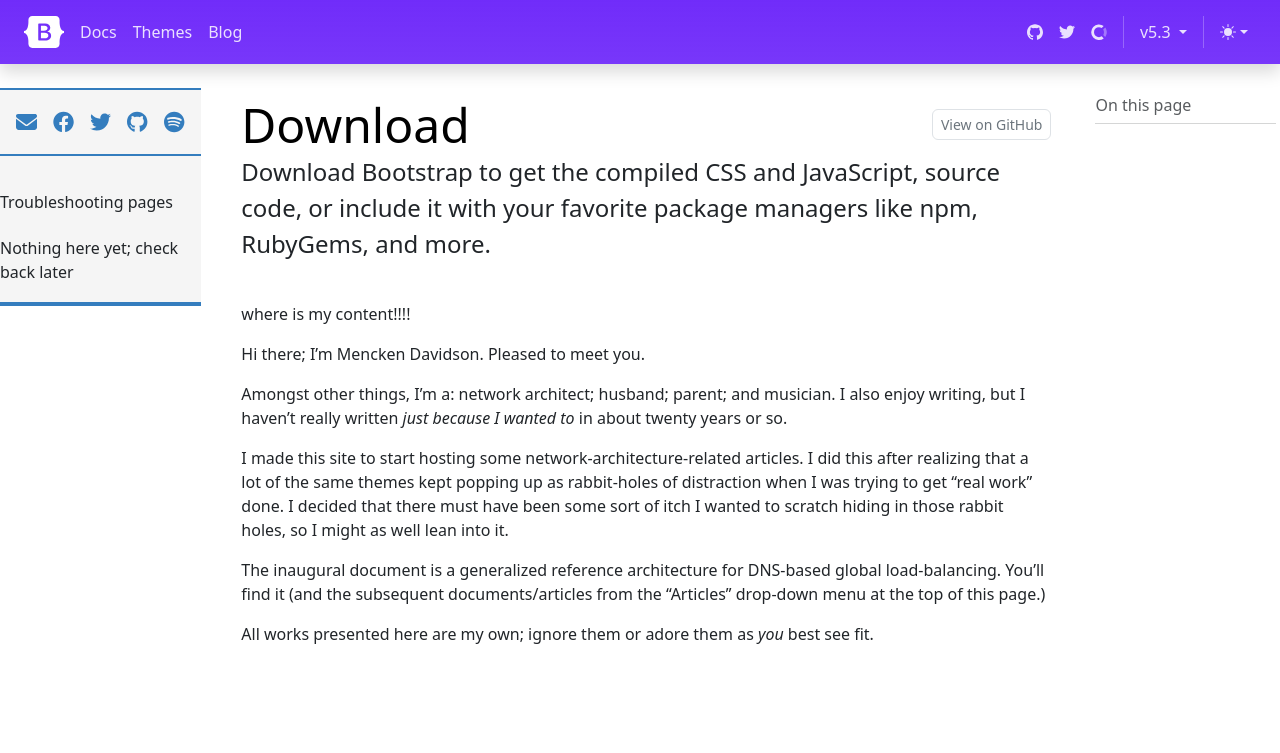
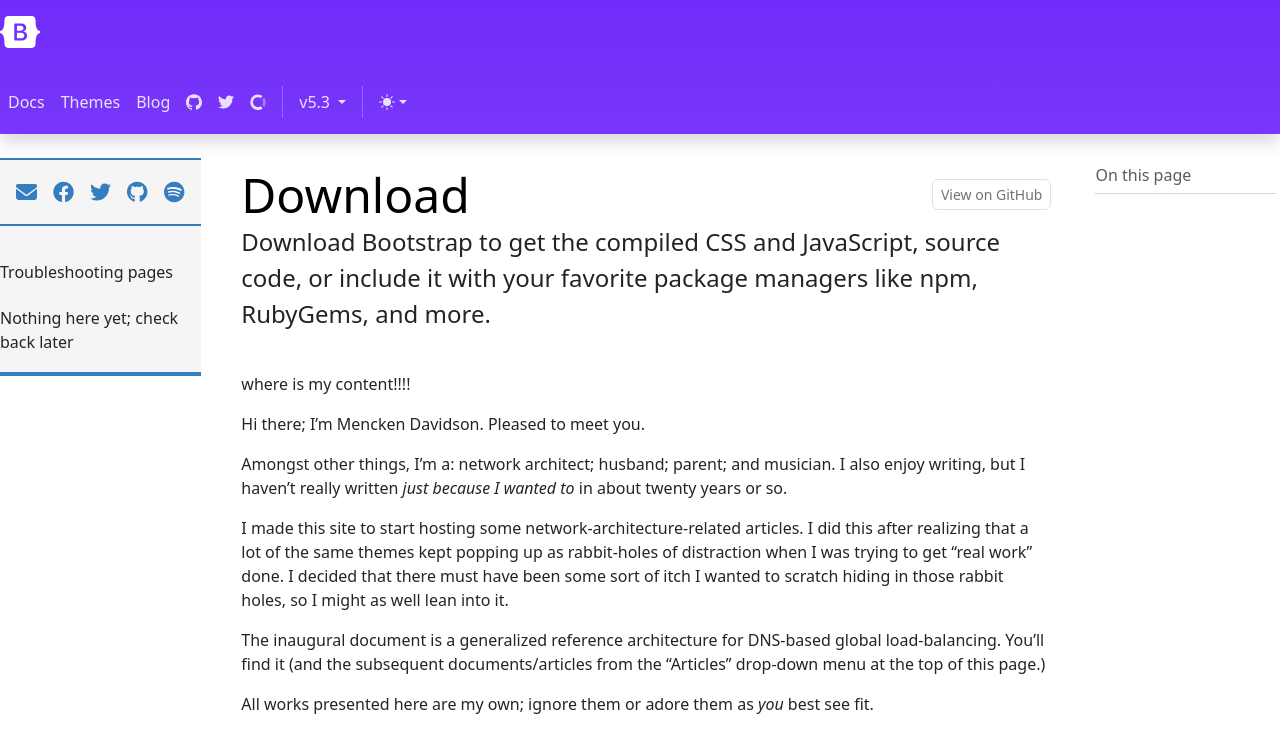
Before and after one commit to menckend/alpha, a Jekyll site: the page built from index.md, in a window 1280 px wide and 900 px high. Shown: the top 753 px of the window. Built offline with Jekyll 4.4.1, drawn with Linux system fonts in a browser that asks for light colours; nearby versions of some CDN libraries; library files that are not in the unit come from our copies.

Commit message:
Update newtemplate-header.html

```diff
--- a/_includes/newtemplate-header.html
+++ b/_includes/newtemplate-header.html
@@ -1,5 +1,5 @@
 <header class="navbar navbar-expand-lg bd-navbar sticky-top">
-  <nav class="container-xxl bd-gutter flex-wrap flex-lg-nowrap" aria-label="Main navigation">
+  <nav class="container-fluid-xxl bd-gutter flex-wrap flex-lg-nowrap" aria-label="Main navigation">
     <div class="bd-navbar-toggle">
       <button class="navbar-toggler p-2" type="button" data-bs-toggle="offcanvas" data-bs-target="#bdSidebar" aria-controls="bdSidebar" aria-label="Toggle docs navigation">
         <svg xmlns="http://www.w3.org/2000/svg" width="24" height="24" class="bi" fill="currentColor" viewBox="0 0 16 16">
```
